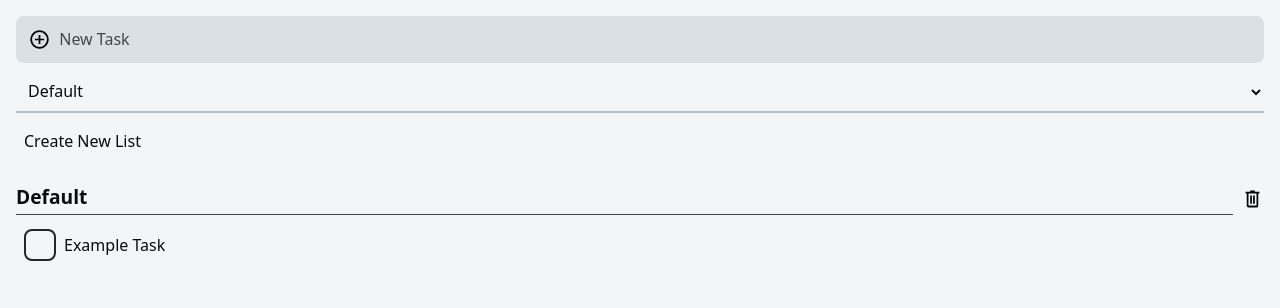
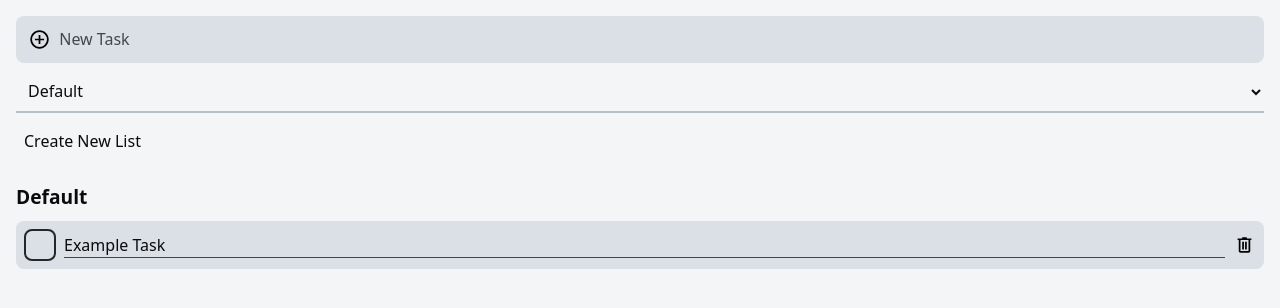
Before and after one commit to JoshuaCoquia/effortless-tasks, a Next.js app: page / in a window 1280 px wide. Shown: the top 308 px of the page. Built offline with nearby package versions, Linux system fonts and the light colour scheme.

Commit message:
Feat: allow creation of new task upon hitting enter key while renaming other task

```diff
--- a/src/app/TaskList.tsx
+++ b/src/app/TaskList.tsx
@@ -12,6 +12,7 @@ type TaskListProps = {
   onTaskDelete: (id: string) => void;
   onTitleUpdate: (id: string, e: React.ChangeEvent<HTMLInputElement>) => void;
   onListDelete: (id: string) => void;
+  onTaskSubmit: (id:string, e: React.KeyboardEvent<HTMLInputElement>) => void;
 };
 
 export default function TaskList({
@@ -23,6 +24,7 @@ export default function TaskList({
   onTaskDelete,
   onTitleUpdate,
   onListDelete,
+  onTaskSubmit,
 }: TaskListProps) {
   return (
     <div className="m-4">
@@ -54,7 +56,12 @@ export default function TaskList({
                 onChange={(event) => {
                   onTaskTextUpdate(task.id, event);
                 }}
+                onKeyDown={(event) => {
+                  console.log('key')
+                  if (event.key === "Enter") onTaskSubmit(task.id, event);
+                }}
                 className={`peer outline-0 w-full ${task.completed ? "text-grey group-focus-within:text-black group-hover:text-black line-through" : "text-black"}`}
+                autoFocus
               />
               <div className="block w-0 peer-hover:w-full peer-focus:w-full transition-all duration-150 h-[1px] bg-grey" />
             </div>
--- a/src/app/page.tsx
+++ b/src/app/page.tsx
@@ -71,8 +71,11 @@ export default function Home() {
     }))
   }
 
-  function handleTaskSubmit(taskId: string, e: React.FormEvent<HTMLInputElement>) {
-
+  function handleTaskSubmit(taskId: string, e: React.KeyboardEvent<HTMLInputElement>) {
+    const task = allTasks.find(task => task.id === taskId);
+    if (task === undefined) return;
+    const list = allTaskLists.find(list => list.id === task.parentTaskListId);
+    if (list) createNewTask("", list.id);
   }
 
   function handleTaskTextUpdate(taskId: string, e: React.ChangeEvent<HTMLInputElement>) {
```
